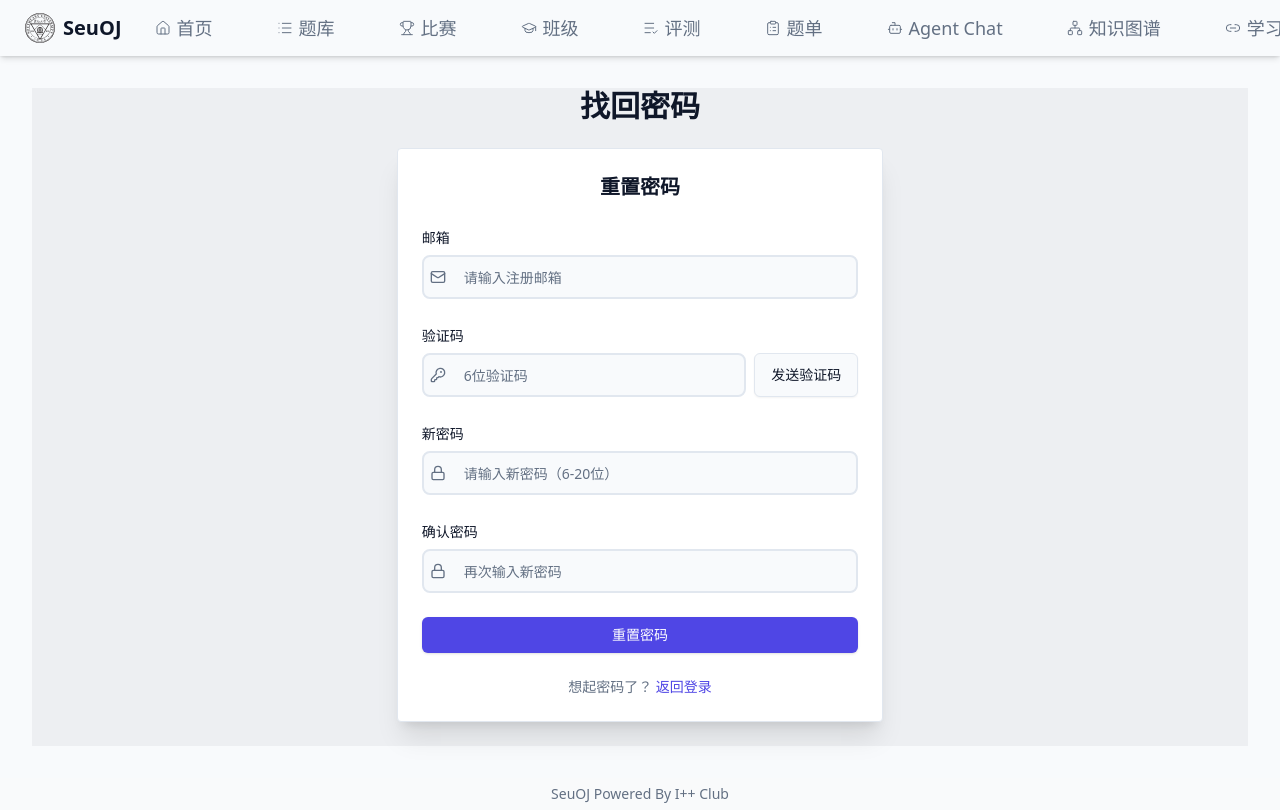
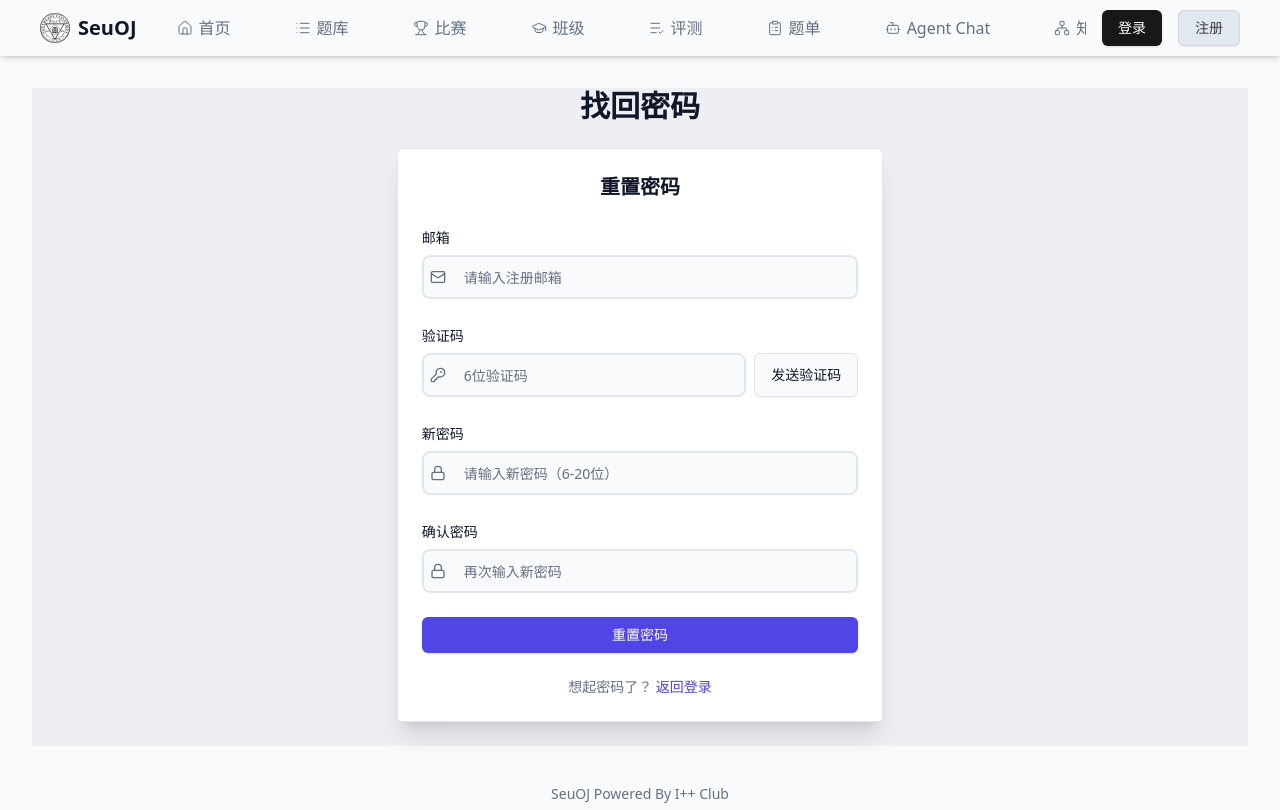
Before and after one commit to SEUAIG/seuoj-frontend, a React (Vite) app: page /forget in a window 1280 px wide. Built offline with nearby package versions, Linux system fonts and the light colour scheme.

Commit message:
feat: 导航栏滚动条

```diff
--- a/src/components/common/LinkLists.tsx
+++ b/src/components/common/LinkLists.tsx
@@ -18,12 +18,12 @@ import { RootState } from "@/app/store";
 
 export default function LinkLists() {
   const role = useSelector(
-    (state: RootState) => state.auth.user?.role ?? "guest",
+    (state: RootState) => state.auth.user?.role ?? "guest"
   );
   const isAdmin = role === "admin" || role === "superadmin";
 
   return (
-    <ul className="flex text-lg justify-center items-center gap-8">
+    <ul className="flex w-max items-center justify-center gap-3 text-base md:gap-6 lg:gap-8">
       <NavItem to="/home" end icon={House} label="首页" />
       <NavItem to="/problemsLibrary" icon={List} label="题库" />
       <NavItem to="/contest" icon={Trophy} label="比赛" />
@@ -33,7 +33,6 @@ export default function LinkLists() {
       <NavItem to="/agent-chat" icon={Bot} label="Agent Chat" />
       <NavItem to="/knowledge-graph" icon={Network} label="知识图谱" />
       <NavItem to="/learning-chain" icon={Link2} label="学习链" />
-      {/* <NavItem to="/discussion" icon={MessagesSquare} label="讨论" /> */}
       <NavItem to="/help" icon={CircleQuestionMark} label="帮助" />
       {isAdmin && <NavItem to="/admin/users" icon={Shield} label="管理" />}
     </ul>
--- a/src/components/common/NavBar.tsx
+++ b/src/components/common/NavBar.tsx
@@ -2,43 +2,28 @@ import React from "react";
 import LinkLists from "./LinkLists";
 import Logo from "./Logo";
 import AuthButton from "./AuthButton";
-import { useDispatch, useSelector } from "react-redux/es/exports";
+import { useSelector } from "react-redux/es/exports";
 import { RootState } from "@/app/store";
 import AvatarNew from "./AvatarNew";
+
 export default function NavBar() {
-  const dispatch = useDispatch();
-  const { user, isAuthenticated, error, status } = useSelector(
+  const { user, isAuthenticated } = useSelector(
     (store: RootState) => store.auth
   );
 
-  // 这里我们不使用shadcn 它相比我们需要的功能有点太复杂了 且不好理解
-  //   我们使用lucide icon 作为icons库 他是无署名强制 无费用的 且是shadcn默认的
   return (
-    <header
-      className="
-  w-full
-  bg-background
-  shadow-md
-"
-    >
-      <div
-        className="
-    w-full
-    h-14
-    px-10
-    flex items-center justify-between shadow-sm
-  "
-      >
-        <div className="flex items-center gap-6">
+    <header className="w-full bg-background shadow-md">
+      <div className="flex h-14 w-full items-center gap-4 px-4 shadow-sm md:px-10">
+        <div className="flex shrink-0 items-center">
           <Logo />
+        </div>
+
+        <div className="min-w-0 flex-1 overflow-x-auto">
           <LinkLists />
         </div>
-        <div className="flex flex-nowrap items-center gap-4 pr-16">
-          {isAuthenticated && user ? (
-            <AvatarNew user={user!} />
-          ) : (
-            <AuthButton />
-          )}
+
+        <div className="ml-auto flex shrink-0 flex-nowrap items-center gap-4">
+          {isAuthenticated && user ? <AvatarNew user={user} /> : <AuthButton />}
         </div>
       </div>
     </header>
```
